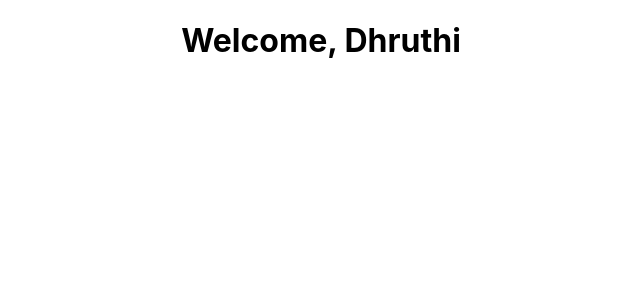
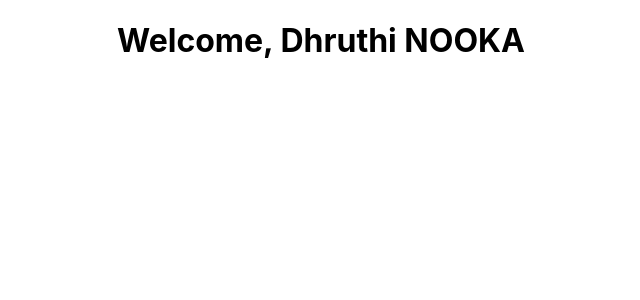
Before and after one commit to dhruthinooka/react-basics, a React (Create React App) app: page / in a window 1280 px wide. Shown: the top 300 px of the page, without its empty margins (319-959 px from the left). Built offline with nearby package versions, Linux system fonts and the light colour scheme.

Commit message:
Functional Component using ES6 arrow function

```diff
--- a/src/components/Welcome.js
+++ b/src/components/Welcome.js
@@ -1,5 +1,14 @@
-function Welcome(){
-    return <h1>Welcome, Dhruthi</h1>
+// //Functional Component using javascript function
+//function Welcome(){
+//     return <h1>Welcome, Dhruthi</h1>
+// }
+
+// export default Welcome
+
+
+// Functional Component using ES6 arrow function
+const Welcome = () => {
+    return <h1>Welcome, Dhruthi NOOKA</h1>
 }
 
 export default Welcome
```
